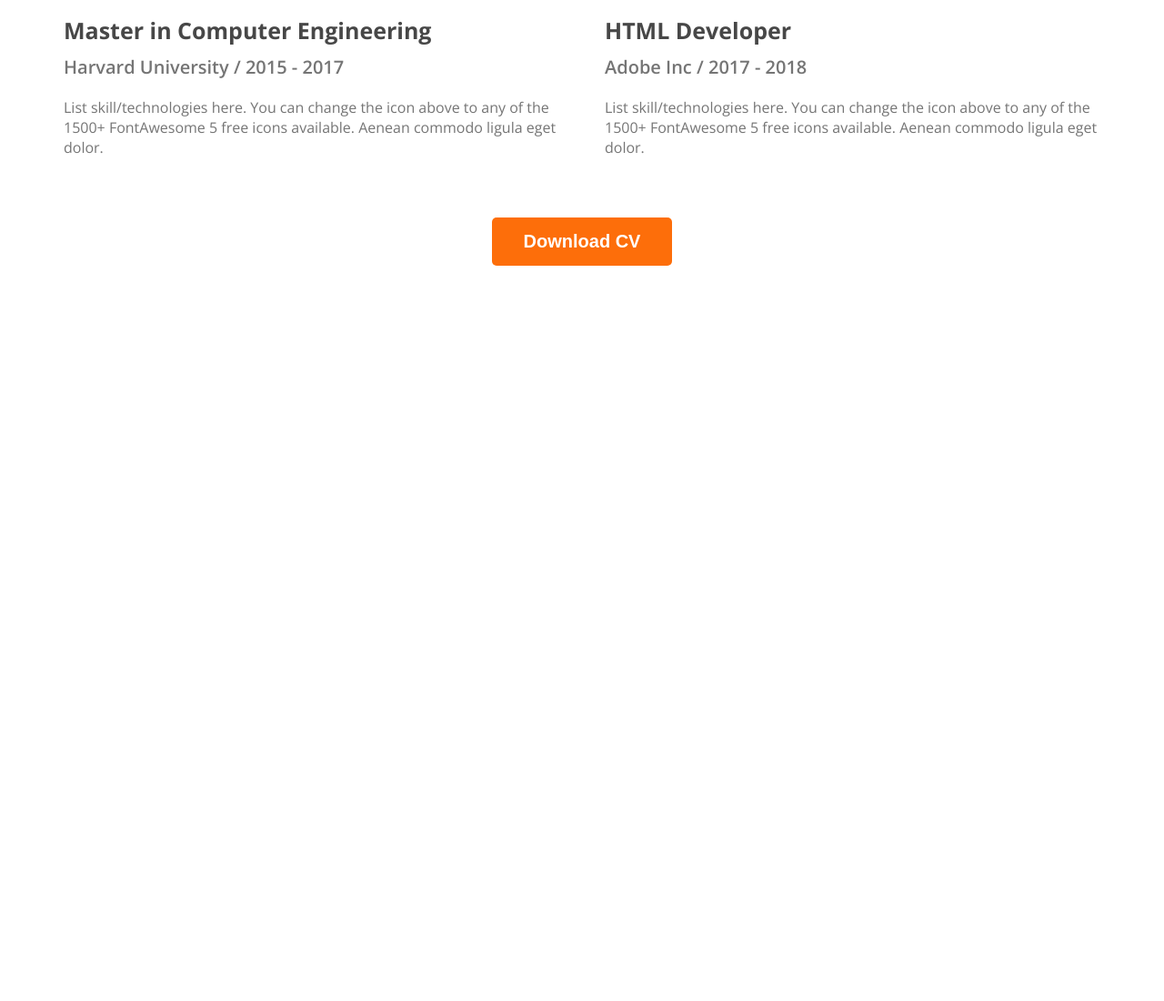
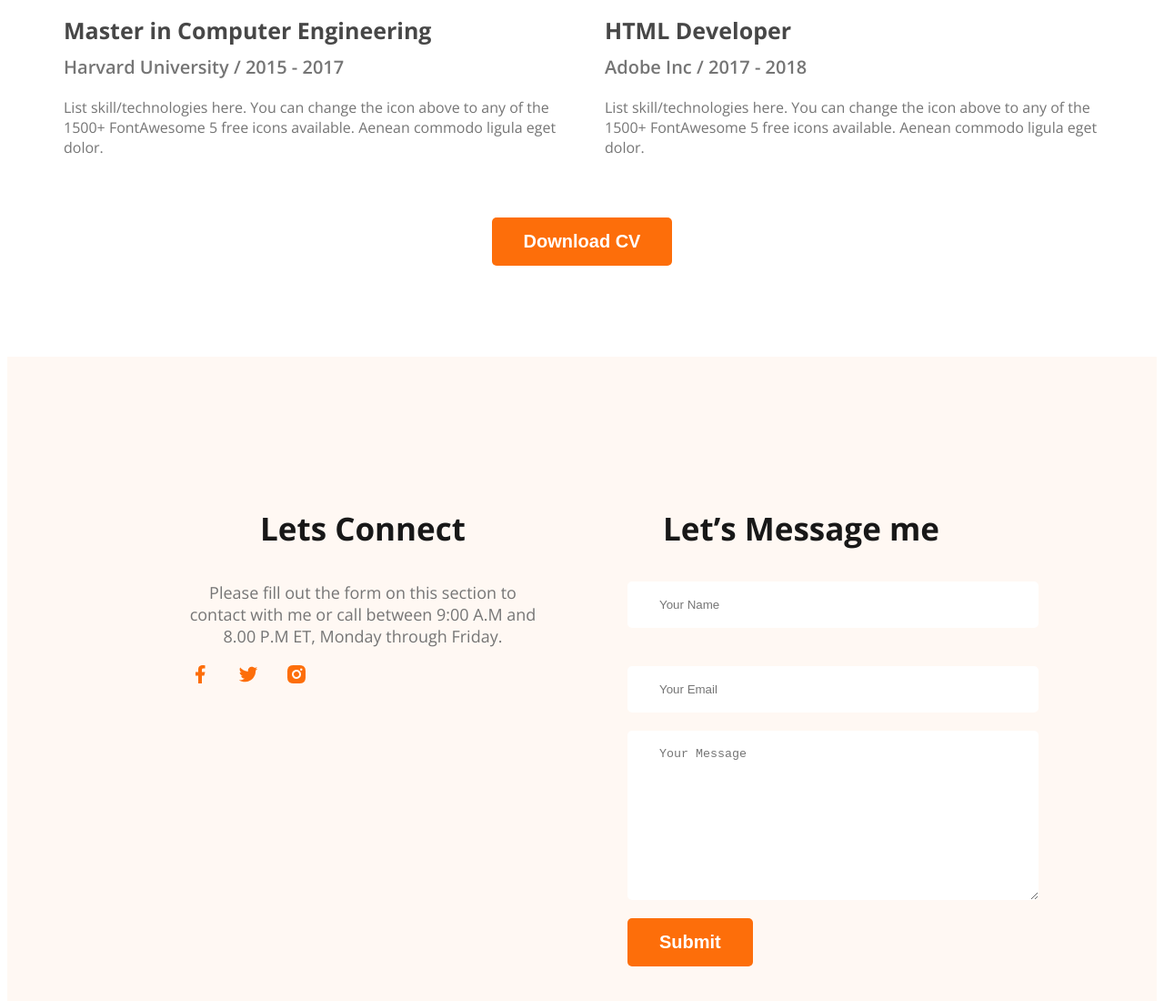
Before and after one commit to Koushik3D/developer-portfolio, a plain HTML site: page index.html in a window 1280 px wide. Shown: the part 2824-3924 px from the top of the page at 91% size. Before the commit the page ends 3124 px from the top, so only its background shows below. Drawn offline with nearby package versions, Linux system fonts and the light colour scheme.

Commit message:
Finished Footer Section

```diff
--- a/index.html
+++ b/index.html
@@ -148,7 +148,25 @@
 
     <!--Footer Start Here-->
     <footer>
-
+        <div class="footer-column">
+            <h3 class="section-title">Lets Connect</h3>
+            <p class="section-description">Please fill out the form on this section to contact with me or call between 9:00 A.M and 8.00 P.M ET, Monday through Friday.
+            </p>
+            <div class="social-links">
+                <a href=""><img src="images/icons/facebook.png" alt=""></a>
+                <a href=""><img src="images/icons/twitter.png" alt=""></a>
+                <a href=""><img src="images/icons/insta.png" alt=""></a>
+            </div>
+        </div>
+        <div class="footer-column">
+            <h3 class="section-title">Let’s Message me</h3>
+            <form class="contact" action="">
+                <input type="text" placeholder="Your Name"> <br>
+                <input type="email" name="" id="" placeholder="Your Email">
+                <textarea name="" id="" cols="30" rows="10" placeholder="Your Message"></textarea>
+                <input class="btn-primary" type="submit" value="Submit">
+            </form>
+        </div>
     </footer>
     <!--Footer End Here-->
 </body>
--- a/styles/portfolio.css
+++ b/styles/portfolio.css
@@ -188,3 +188,32 @@
     text-align: center;
     margin-top: 50px;
 }
+
+/* Footer Styles */
+footer {
+    display: flex;
+    background: #FFF8F3;
+    gap: 100px;
+    margin-top: 100px;
+    padding: 130px 200px;
+}
+
+.footer-column {
+    width: 50%;
+}
+
+.social-links a {
+    margin-right: 25px;
+}
+
+.contact input[type="text"], .contact input[type="email"],
+textarea {
+    display: block;
+    margin-bottom: 20px;
+    padding: 18px 35px;
+    color: #757575;
+    border-radius: 5px;
+    background: #FFF;
+    border: 0;
+    width: 100%;
+}
```
